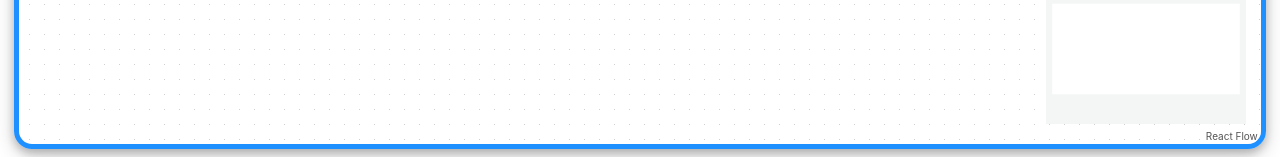
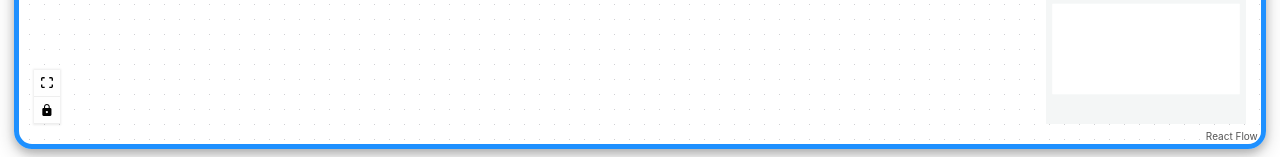
Before and after one commit to AndreaHabib/flowchart, a React (Create React App) app: page / in a window 1280 px wide. Shown: the part 795-952 px from the top of the page. Built offline with nearby package versions, Linux system fonts and the light colour scheme.

Commit message:
FEAT: added controls

```diff
--- a/src/App.js
+++ b/src/App.js
@@ -1,6 +1,6 @@
 import "./App.css";
 import { useState, useCallback } from "react";
-import ReactFlow, { MiniMap, Background } from "react-flow-renderer";
+import ReactFlow, { MiniMap, Background, Controls } from "react-flow-renderer";
 import elements from "./elements";
 import {
   Typography,
@@ -82,6 +82,7 @@ function App() {
       >
         <MiniMap />
         <Background />
+        <Controls showZoom={false} />
       </ReactFlow>
       <Box className="classes-container" component="div">
         <Grid container spacing={1}>
```
